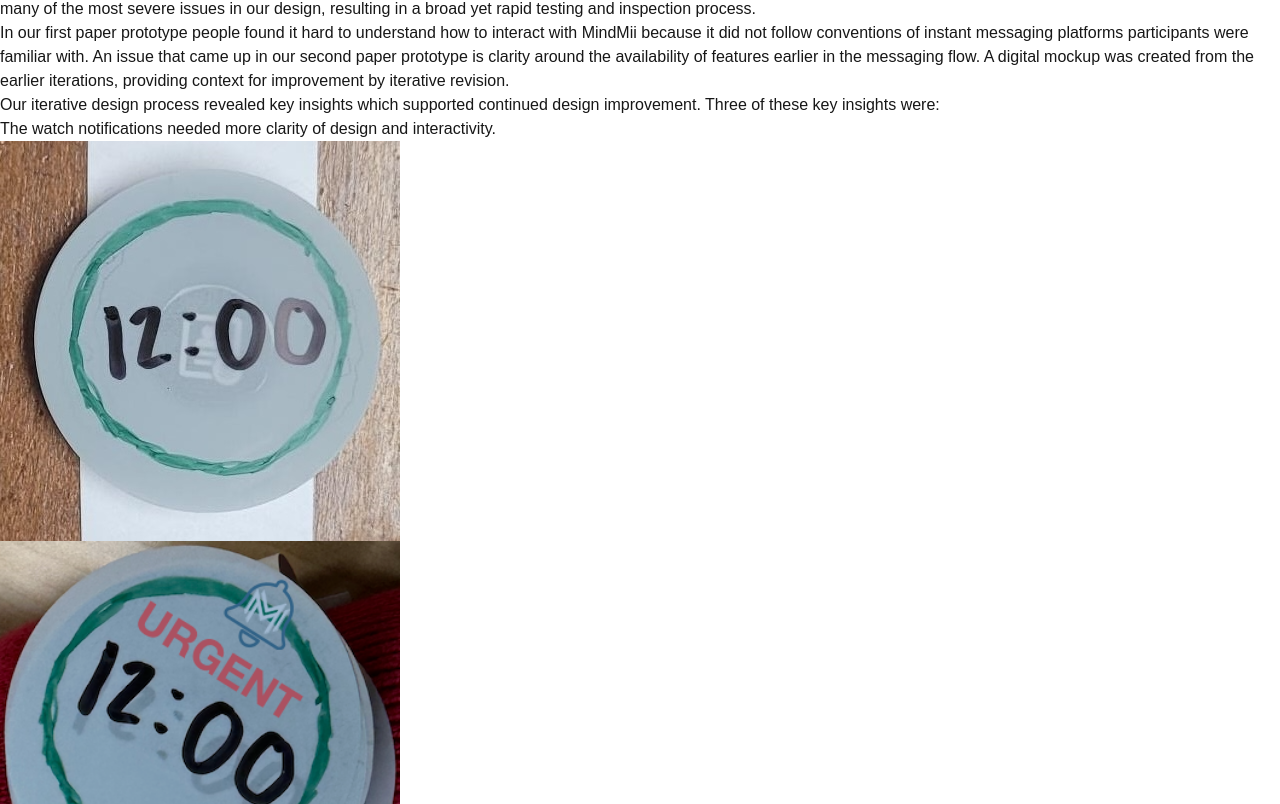
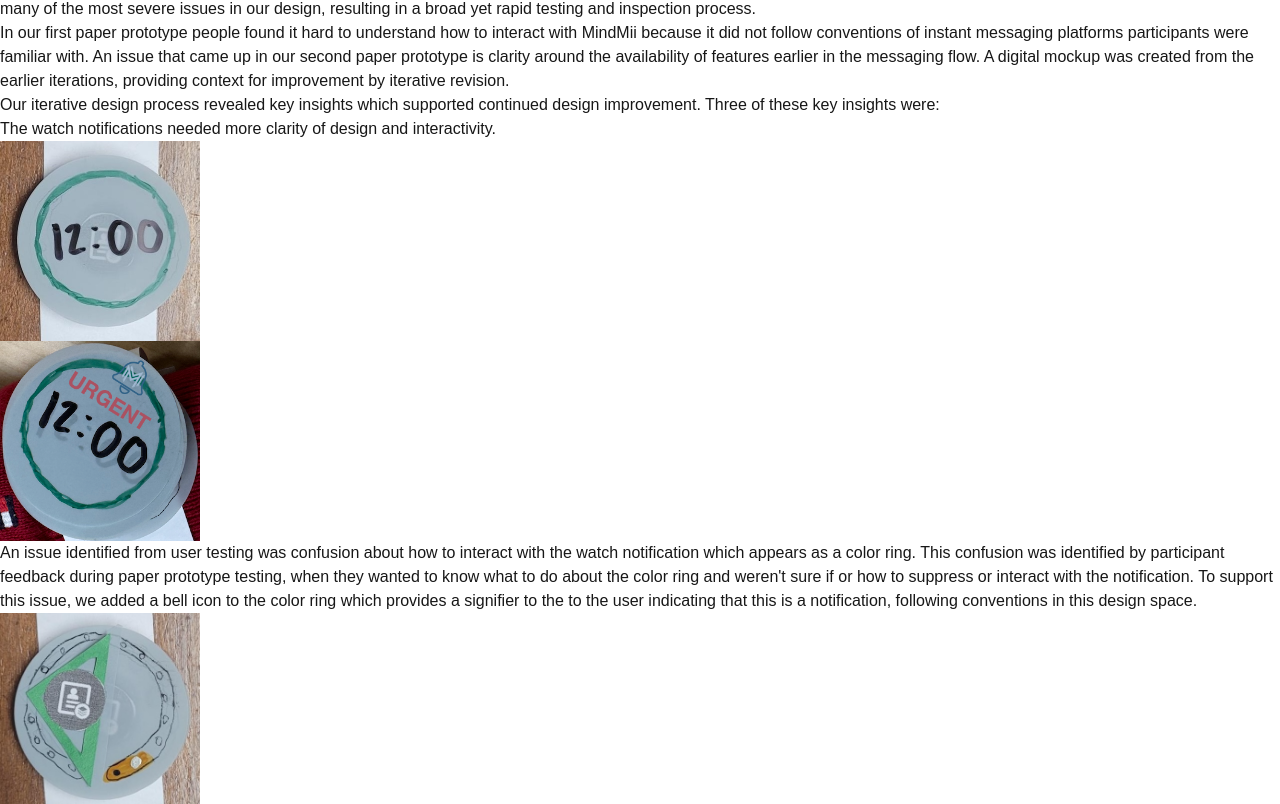
Before and after one commit to andrewpking/kingdrewsea-portfolio, a Next.js app: page /mindmii in a window 1280 px wide. Shown: the part 4016-4820 px from the top of the page. Built offline with nearby package versions, Linux system fonts and the light colour scheme.

Commit message:
Turned maxHeight into a number.

```diff
--- a/src/app/mindmii/page.mdx
+++ b/src/app/mindmii/page.mdx
@@ -74,7 +74,7 @@ Talk calmly, when you're ready.
         "Forgetting to reply for too long can harm our relationships or make us miss urgent deadlines."
     }
     width={6}
-    maxHeight={"400"}
+    maxHeight={400}
 >
 
 #### MindMii helps you go beyond reading text messages to replying!
@@ -102,7 +102,7 @@ Our initial project concept came from an identified need within our social circl
     ]}
     direction={"column"}
     width={3}
-    maxHeight={"400"}
+    maxHeight={400}
 >
 
 We interviewed six individuals struggling with messaging responses to explore their texting habits. Three of these individuals participated in three-day contextual inquiries, detailing their past month's texting history. The other three participated in a three-day anonymous diary study. From the data gathered, we identified distinct themes and created two unique personas to better describe these trends.
@@ -157,7 +157,7 @@ The contextual inquiry approach was used to observe day-to-day mobile phone use,
         "The second revision of the paper prototype, including clearer signifiers for notifications and help available earlier in the messaging process."
     }
     width={4}
-    maxHeight={"400"}
+    maxHeight={400}
 >
 
 We explored solutions based on our research to develop MindMii, a mobile app and companion watch app. These paper prototypes focus on two main tasks supporting message management that support remembering and responding. These two tasks are:
@@ -190,8 +190,8 @@ Our iterative design process revealed key insights which supported continued des
     caption={
         "The right-hand image shows the original paper prototype next to the third final paper prototype where the notification ring indicates it is a MindMii reminder with a logo."
     }
-    width={4}
-    maxHeight={"400"}
+    width={2}
+    maxHeight={400}
 >
 
 An issue identified from user testing was confusion about how to interact with the watch notification which appears as a color ring. This confusion was identified by participant feedback during paper prototype testing, when they wanted to know what to do about the color ring and weren't sure if or how to suppress or interact with the notification. To support this issue, we added a bell icon to the color ring which provides a signifier to the to the user indicating that this is a notification, following conventions in this design space.
@@ -212,8 +212,8 @@ An issue identified from user testing was confusion about how to interact with t
     caption={
         "The right-hand image shows the original paper prototype next to the third final paper prototype where urgent is marked for better clarity and the contact name is included."
     }
-    width={6}
-    maxHeight={"400"}
+    width={2}
+    maxHeight={400}
 >
 
 During each of our 3 user tests we received questions regarding the style used to indicate an urgent massage. We decided to use words for the final paper prototype to remove any unclear understandings and lack of conventions regarding color coding.
@@ -237,8 +237,8 @@ During each of our 3 user tests we received questions regarding the style used t
     caption={
         "The right-hand image showing our final design offers help based on what is asked in open-format, rather than default offering a suggested selection of potential replies."
     }
-    width={6}
-    maxHeight={"400"}
+    width={3}
+    maxHeight={400}
 >
 
 Our original suggestive response feature only provided texting suggestions and did not provide other types of help, an issue uncovered during a paper prototype interaction with participants. They found this issue when they performed the task of "identifying and responding to a missed message". The participant wanted send a different message than the options provided by MindMii's suggestive text. We expanded our suggestive text helper to one that provides general help features by accepting a prompt and allowing for regeneration of suggestions.
@@ -258,7 +258,7 @@ Our original suggestive response feature only provided texting suggestions and d
         "By offering response assistance outside of opening a message we reduce some response anxiety that is cause by fear of 'leaving someone on read.'"
     }
     width={4}
-    maxHeight={"400"}
+    maxHeight={400}
 >
 
 The initial MindMii prototype's message response interface focused heavily on replying without offering other options such as accessing help or suggestions. This was an issue uncovered through paper prototype testing by participants. The ability to access features like help was buried too deeply in our design and needed to be hoisted into the earlier phases of the interaction. We noticed based on feedback that more types of help should be provided in addition to increased access to help and AI suggestions. We added assistive buttons to the text screen to provide help as an alternative to drafting a response.
@@ -298,10 +298,10 @@ The initial MindMii prototype's message response interface focused heavily on re
         },
     ]}
     direction={"row"}
-    width={1}
-    maxHeight={"400"}
+    width={2}
+    maxHeight={400}
 >
-
+{/* TODO Make width relative to vw */}
 </ProjectImagesBlock>
 
 We made a few updates from the paper prototype when crafting our digital mockup. The AI Message feature is more prominently featured on both mobile and watch versions of MindMii.
@@ -318,7 +318,7 @@ The message hub now follows conventions from iOS and watchOS, notably the watch
         }
     ]}
     width={4}
-    maxHeight={"400"}
+    maxHeight={400}
 >
 
 Initially, there's an urgent message notification, but it gets snoozed by the person because of other pressing tasks demanding their attention.
@@ -332,7 +332,7 @@ Initially, there's an urgent message notification, but it gets snoozed by the pe
         }
     ]}
     width={4}
-    maxHeight={"400"}
+    maxHeight={400}
 >
 
 After a brief period, the AI detects that the message has a sensitive response deadline. The snooze expires after five minutes. Both the AI and the person acknowledge the urgency of the message, prompted by the reminder.
@@ -346,7 +346,7 @@ After a brief period, the AI detects that the message has a sensitive response d
         }
     ]}
     width={4}
-    maxHeight={"400"}
+    maxHeight={400}
 >
 
 The person taps on the contact icon within the notification to access the message. Upon entering the reply mode, they notice an option for the suggestive AI mode.
@@ -360,7 +360,7 @@ The person taps on the contact icon within the notification to access the messag
         }
     ]}
     width={4}
-    maxHeight={"400"}
+    maxHeight={400}
 >
 
 Using the keyboard, the person drafts a response to the message. Upon completion, they hit "send," delivering the response directly to the messaging platform from which the original message originated.
```
